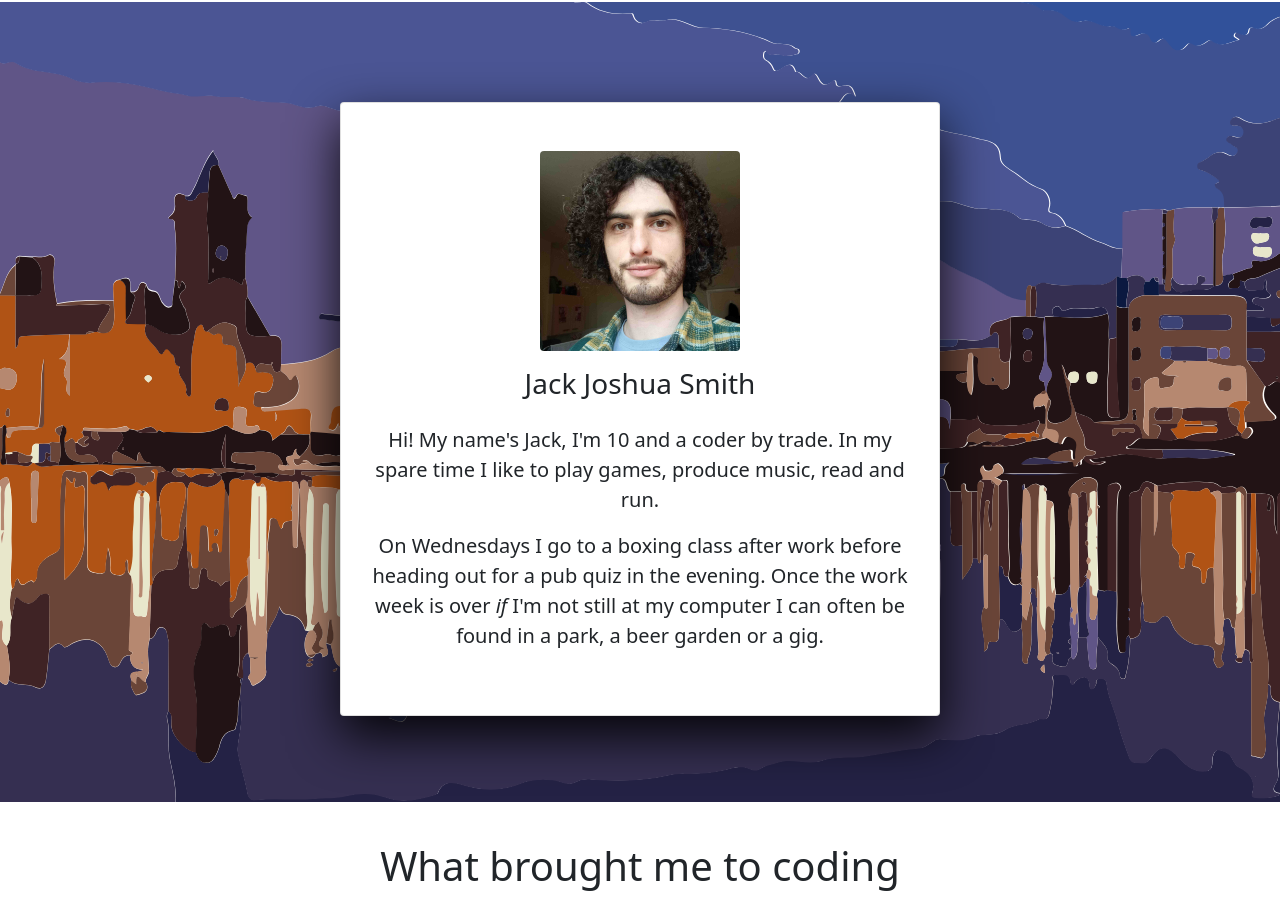
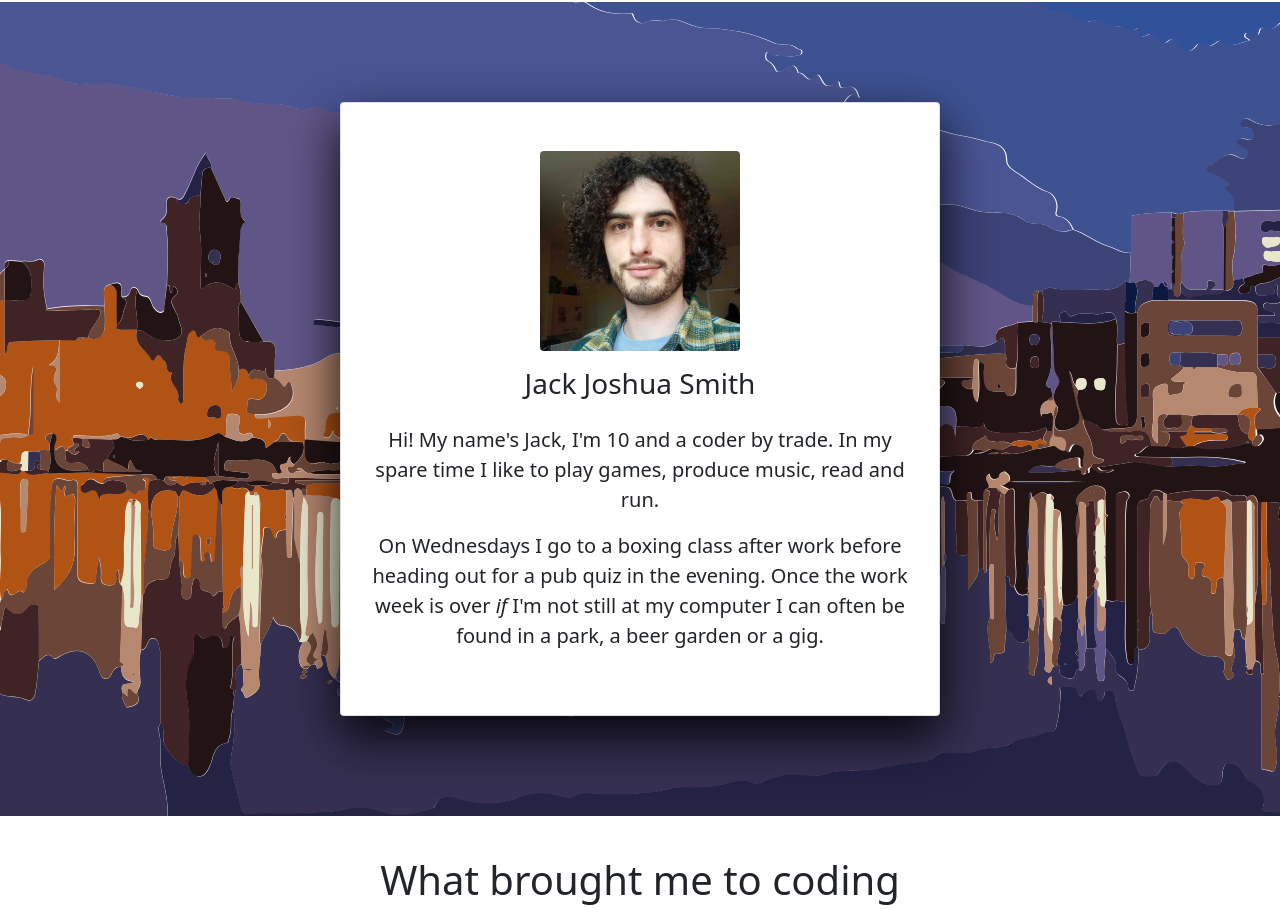
Before and after one commit to JackieBoyBlue/website, a Flask app: template templates/profile.html in a window 1280 px wide. Shown: the part 74-983 px from the top of the page. Run offline with Flask 2, Linux system fonts and the light colour scheme; the template is opened without the code that fills it: most values are stand-ins (such as "Sample title", 1, 10 or a date in 2020).

Commit message:
Edited header padding

```diff
--- a/templates/profile.html
+++ b/templates/profile.html
@@ -1,8 +1,8 @@
 {% extends "base.html" %}
 
 {% block content %}
-<section id="profile" class="container-fluid px-0" style="background-image: url(../static/images/cardiffbay.svg); background-size: cover; background-position: center; height: 800px;">
-    <div class="container" style="padding-top: 100px;">
+<section id="profile" class="container-fluid px-0" style="background-image: url(../static/images/cardiffbay.svg); background-size: cover; background-position: center; height: fit-content;">
+    <div class="container" style="padding-top: 100px; padding-bottom: 100px;">
         <div class="card mx-auto" style="max-width: 600px; box-shadow: 0 20px 50px 0 rgb(0 0 0 / 90%);">
             <div id="profile-pic" class="mt-5">
                 <img src="../static/images/headshot.jpg" class="rounded mx-auto d-block" alt="profile-pic" style="height: 200px;">
```
